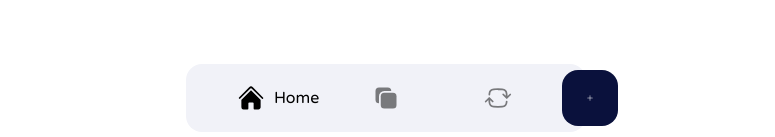
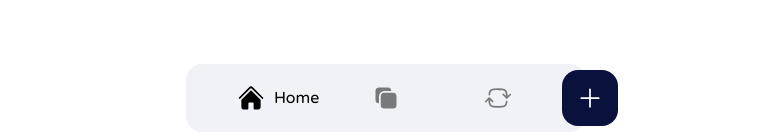
Before and after one commit to Eboon-05/task-machine, a Next.js app: page / in a window 1280 px wide. Shown: the part 660-797 px from the top of the page, without its empty margins (252-1027 px from the left). Built offline with nearby package versions, Linux system fonts and the light colour scheme.

Commit message:
:lipstick: Update some UI colors

```diff
--- a/components/Button.tsx
+++ b/components/Button.tsx
@@ -17,12 +17,12 @@ const Button: FC<Props> = props => {
             className={classNames({
                 [`
                     rounded-2xl p-3 h-14 w-14 flex items-center
-                    justify-center ${props.className} dark:text-black
+                    justify-center ${props.className}
                 `]: true,
-                'bg-dark-blue text-white dark:bg-pink':
+                'bg-dark-blue text-white dark:bg-purple':
                     props.color === 'primary',
                 // 'dark:text-black': props.color !== 'primary',
-                'bg-light-gray': props.color === 'light',
+                'bg-light-gray dark:bg-dark-gray dark:text-white': props.color === 'light',
                 'bg-light-red': props.color === 'danger',
                 'shadow-md': props.shadow,
             })}
--- a/components/Input.tsx
+++ b/components/Input.tsx
@@ -12,14 +12,14 @@ const Input = forwardRef<HTMLInputElement, Props>(
         return (
             <>
                 <div className='relative'>
-                    <span className='absolute top-[8px] left-[8px] bg-light-gray p-3 rounded-xl dark:text-black'>
+                    <span className='absolute top-[8px] left-[8px] bg-light-gray dark:bg-dark-gray p-3 rounded-xl'>
                         <Icon className='h-6 w-6 ' />
                     </span>
 
                     <input
                         ref={ref}
                         type={type || 'text'}
-                        className='p-4 pl-16 border-2 border-light-gray outline-none rounded-xl w-full text-lg dark:bg-black dark:text-white'
+                        className='p-4 pl-16 border-2 border-light-gray dark:border-dark-gray outline-none rounded-xl w-full text-lg dark:bg-black dark:text-white'
                         autoFocus={autoFocus}
                         placeholder={placeholder}
                     />
--- a/components/Navbar.tsx
+++ b/components/Navbar.tsx
@@ -77,8 +77,9 @@ const Navbar = () => {
                     <div></div>
 
                     <Button
-                        className='p-0 absolute top-[6px] -right-8 h-14 w-14'
+                        className='absolute top-[6px] -right-8 h-14 w-14'
                         color='primary'
+                        style={{ padding: 0 }}
                     >
                         <Link
                             href={newLink}
--- a/components/Select.tsx
+++ b/components/Select.tsx
@@ -19,8 +19,9 @@ const Select: FC<Props> = ({ options, value, onChange }) => {
             className={classNames({
                 [`
                 p-4 pl-16 border-2 border-light-gray outline-none rounded-xl w-full text-lg
-                relative cursor-pointer
+                relative cursor-pointer dark:border-dark-gray
             `]: true,
+                'dark:border-b-0 dark:rounded-b-none': active,
             })}
             onClick={() => setActive(!active)}
         >
@@ -48,8 +49,9 @@ const Select: FC<Props> = ({ options, value, onChange }) => {
             </span>
             {active ? (
                 <ul
-                    className='absolute w-full shadow-md bg-white inset-x-0 rounded-xl top-[64px] z-10
-                    dark:bg-black dark:border-2 dark:border-light-gray'
+                    className='absolute w-full shadow-md bg-white right-0 -left-[2px] rounded-xl top-[60px] z-10
+                    dark:bg-black dark:border-2 dark:border-dark-gray box-content dark:border-t-0
+                    dark:shadow-none dark:rounded-t-none'
                 >
                     {options.map((opt, i) => (
                         <li
--- a/tailwind.config.js
+++ b/tailwind.config.js
@@ -22,8 +22,9 @@ module.exports = {
             'light-blue': 'rgb(var(--light-blue))',
             'light-orange': 'rgb(var(--light-orange))',
             'light-red': 'rgb(var(--light-red))',
-            sky: '#82C3EC',
+            purple: '#453C67',
             pink: '#ff5678',
+            'dark-gray': '#2C3333'
         },
     },
     safelist: [{ pattern: /^bg-light/ }],
```
